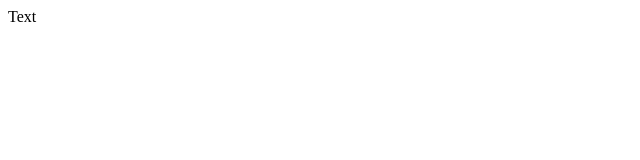
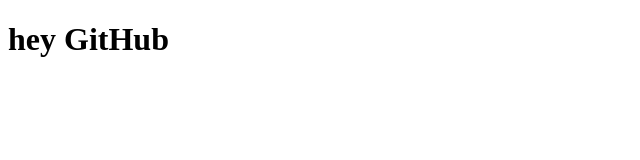
Before and after one commit to Grandjoe/git-and-github-tutorial, a plain HTML site: page index.html in a window 1280 px wide. Shown: the whole page, without its empty margins (0-640 px from the left). Drawn offline with Linux system fonts and the light colour scheme.

Commit message:
updated text

```diff
--- a/index.html
+++ b/index.html
@@ -6,6 +6,6 @@
     <title>Document</title>
 </head>
 <body>
-    Text
+    <h1>hey GitHub</h1>
 </body>
 </html>
```
